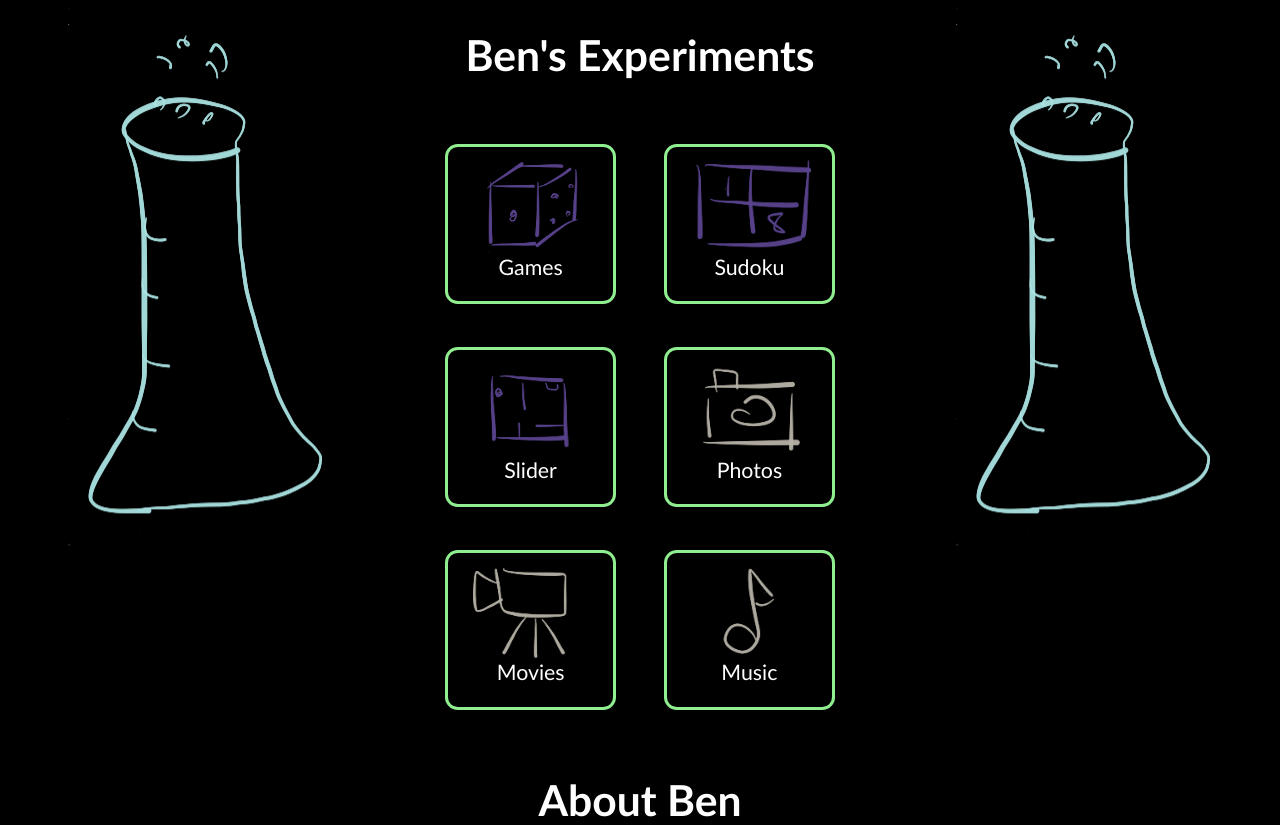
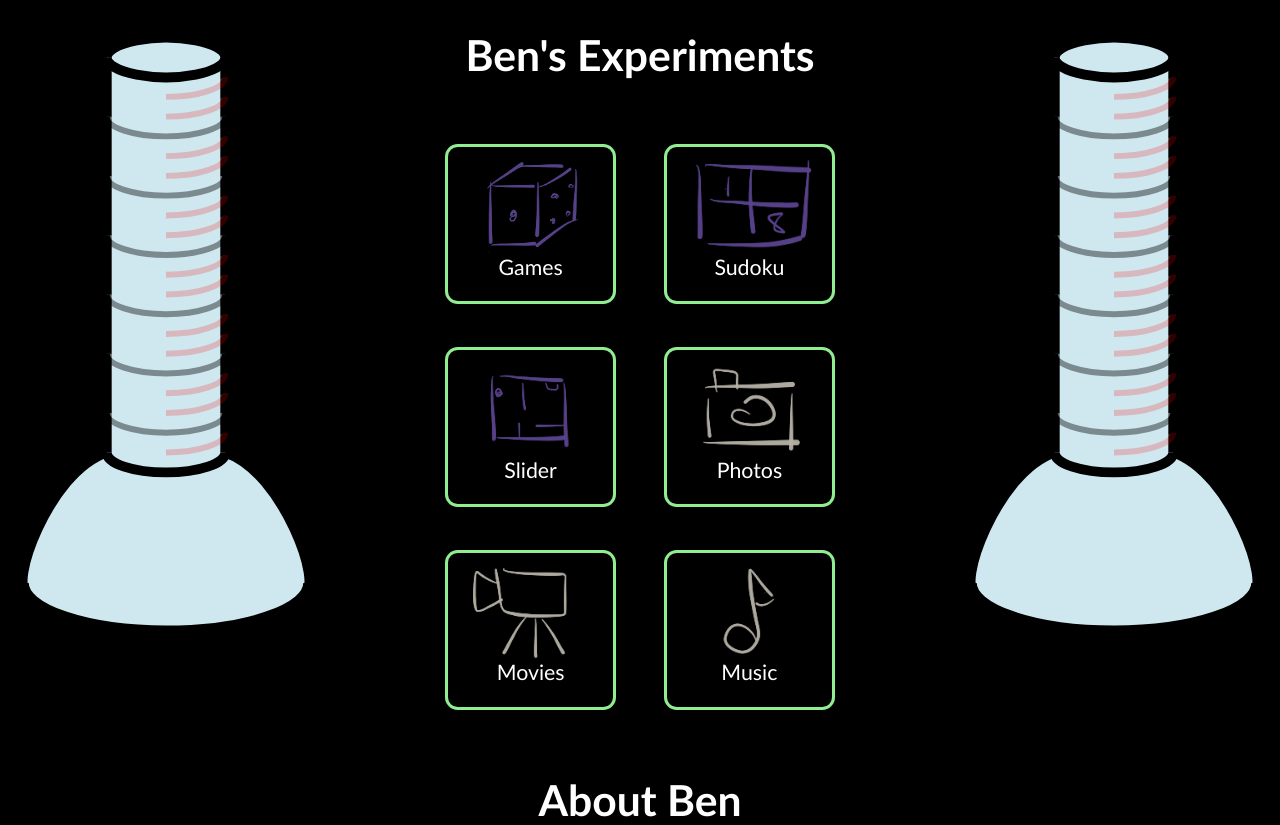
Before and after one commit to brgibson/www, a PHP site: page / in a window 1280 px wide. Shown: the top 825 px of the page. Run offline with PHP 8.4, Linux system fonts and the light colour scheme.

Commit message:
adding new beaker to homepage - adding css to beaker

```diff
--- a/base.css
+++ b/base.css
@@ -87,19 +87,9 @@ hr {
 }
 
 /* begin css */
-
-/* beaker gutter */
-.beaker.left:before {
-	float: left;
-}
-.beaker.right:before {
-	float: right;
-}
-.beaker:before {
-	background: url("./icons.jpg") -0 -.9375px;
-	height: 31.25em;
-	width:12em;
-	content:'';
+.beaker {
+	height: 100%;
+	width: 100%;
 }
 
 /* about section */
--- a/index.html
+++ b/index.html
@@ -11,7 +11,7 @@
 
 		<div class="row main">
 
-			<div class="c3 beaker right"></div>
+			<div class="c3 right"><img src="./drawingtest/beaker.svg" class="beaker" alt="A volumetric flask bubbles over with color changing liquid.  You could find this glasswear in the laboratory of a mad scientist."/></div>
 
 			<div class="c6">
 
@@ -55,7 +55,7 @@
 
 			</div> <!-- end c6 -->
 
-			<div class="c3 beaker left"></div>
+			<div class="c3 left"><img src="./drawingtest/beaker.svg" class="beaker" alt="Another volumetric flask bubbles over with different color changing liquid.  This really feels like a science experiment gone wrong."/></div>
 
 		</div>
 	</body>
```
Also changed, not shown: drawingtest/svg.css (added, +14 -0 lines), drawingtest/beaker.svg.
